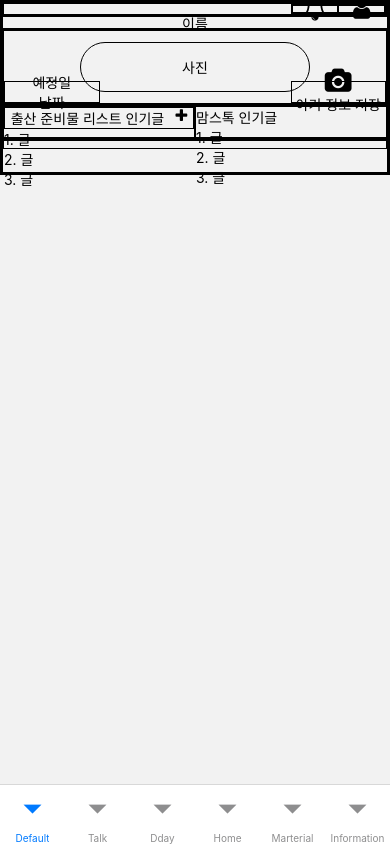
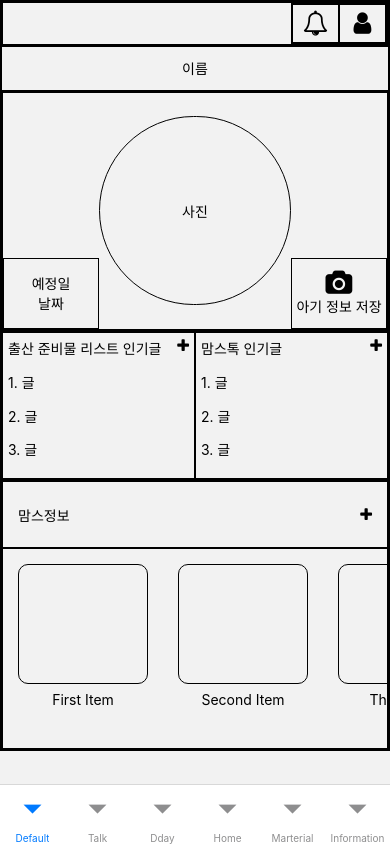
Before and after one commit to kwontaehoon/MomsNote, a React Native app: screen /Default in a window 390 px wide. Built offline with nearby package versions, Linux system fonts and the light colour scheme; what react-native-status-bar-height would draw is missing.

Commit message:
default, marterials main page update

```diff
--- a/component/Default.tsx
+++ b/component/Default.tsx
@@ -1,15 +1,16 @@
 import React from 'react'
-import { View, Text, StyleSheet } from 'react-native'
+import { View, Text, StyleSheet, FlatList } from 'react-native'
 import { getStatusBarHeight } from "react-native-status-bar-height"
 import Icon from 'react-native-vector-icons/FontAwesome'
 
 const styles = StyleSheet.create({
     container:{
         marginTop: getStatusBarHeight(),
-        borderWidth: 2,
+        borderWidth: 1,
+        height: '89%',
     },
     header:{
-        height: '8%',
+        height: '6%',
         borderWidth: 2,
         alignItems: 'flex-end',
     },
@@ -21,7 +22,7 @@ const styles = StyleSheet.create({
     },
     header2:{
         borderWidth: 1,
-        height: '8%',
+        height: '6%',
         alignItems: 'center',
         justifyContent: 'center',
     },
@@ -33,15 +34,15 @@ const styles = StyleSheet.create({
         justifyContent: 'center',
     },
     main:{
-        height: '44%',
+        height: '32%',
         borderWidth: 2,
         alignItems: 'center',
         justifyContent: 'center',
     },
     photoBox:{
         borderWidth: 1,
-        width: '60%',
-        height: '70%',
+        width: '50%',
+        height: '80%',
         borderRadius: 999,
         alignItems: 'center',
         justifyContent: 'center',
@@ -74,30 +75,89 @@ const styles = StyleSheet.create({
     bestBox:{
         width: '50%',
         borderWidth: 1,
+        padding: 5,
     },
     titleBox:{
-        borderWidth: 1,
+        height: '25%',
         flexDirection: 'row',
-        justifyContent: 'space-around',
+    },
+    plus:{
+        position: 'absolute',
+        right: 0,
+    },
+    text:{
+        height: '25%',
     },
     best2Box:{
         width: '50%',
         borderWidth: 1,
+        padding: 5,
     },
-    main3:{
-        height: '20%',
+    footer:{
+        height: '36%',
         borderWidth: 1,
     },
-    main3Header:{
+    footerHeader:{
         borderWidth: 1,
-        height: '30%',
+        height: '25%',
+        padding: 15,
+    },
+    titleBox2:{
+        height: '100%',
+        flexDirection: 'row',
+        alignItems: 'center',
     },
     main3Main:{
-
+        height: '75%',
+        borderWidth: 1,
+    },
+    albumBox:{
+        width: 140,
+        height: 160,
+        margin: 10,
+        padding: 5,
+    },
+    albumPhoto:{
+        height: '80%',
+        borderWidth: 1,
+        borderRadius: 10,
+    },
+    albumTitle:{
+        height: '20%',
+        alignItems: 'center',
+        justifyContent: 'center',
     },
 })
 const Default = () => {
 
+    const DATA = [
+        {
+          id: 'bd7acbea-c1b1-46c2-aed5-3ad53abb28ba',
+          title: 'First Item',
+        },
+        {
+          id: '3ac68afc-c605-48d3-a4f8-fbd91aa97f63',
+          title: 'Second Item',
+        },
+        {
+          id: '58694a0f-3da1-471f-bd96-145571e29d72',
+          title: 'Third Item',
+        },
+        {
+            id: '1',
+        },
+        {
+            id: '2',
+        },
+      ];
+
+
+    const renderItem = ({ item }) => (
+        <View style={styles.albumBox}>
+            <View style={styles.albumPhoto}></View>
+            <View style={styles.albumTitle}><Text>{item.title}</Text></View>
+        </View>
+      );
 
   return (
     <View style={styles.container}>
@@ -127,25 +187,33 @@ const Default = () => {
             <View style={styles.bestBox}>
                 <View style={styles.titleBox}>
                     <Text>출산 준비물 리스트 인기글</Text>
-                    <Icon name='plus' size={15} />
+                    <Icon name='plus' size={15} style={styles.plus}/>
                 </View>
-                <Text>1. 글</Text>
-                <Text>2. 글</Text>
-                <Text>3. 글</Text>
+                <Text style={styles.text}>1. 글</Text>
+                <Text style={styles.text}>2. 글</Text>
+                <Text style={styles.text}>3. 글</Text>
             </View>
             <View style={styles.best2Box}>
-                <Text>맘스톡 인기글</Text>
-                <Text>1. 글</Text>
-                <Text>2. 글</Text>
-                <Text>3. 글</Text>
+                <View style={styles.titleBox}>
+                    <Text>맘스톡 인기글</Text>
+                    <Icon name='plus' size={15} style={styles.plus} />
+                </View>
+                <Text style={styles.text}>1. 글</Text>
+                <Text style={styles.text}>2. 글</Text>
+                <Text style={styles.text}>3. 글</Text>
             </View>
         </View>
-        <View style={styles.main3}>
-            <View style={styles.main3Header}>
-
+        <View style={styles.footer}>
+            <View style={styles.footerHeader}>
+                <View style={styles.titleBox2}>
+                    <Text>맘스정보</Text>
+                    <Icon name='plus' size={15} style={styles.plus}/>
+                </View>
             </View>
             <View style={styles.main3Main}>
-
+                <FlatList data={DATA} renderItem={renderItem}
+                    keyExtractor={item => item.id} horizontal={true}>
+                </FlatList>
             </View>
         </View>
     </View>
--- a/component/Materials/Main.tsx
+++ b/component/Materials/Main.tsx
@@ -1,10 +1,132 @@
 import React from 'react'
-import { View, Text, StyleSheet } from 'react-native'
+import { getStatusBarHeight } from "react-native-status-bar-height"
+import { View, Text, StyleSheet, FlatList } from 'react-native'
+import Icon from 'react-native-vector-icons/FontAwesome'
+
+const styles = StyleSheet.create({
+  container:{
+    marginTop: getStatusBarHeight(),
+    borderWidth: 2,
+    height: '89%',
+  },
+  header:{
+    width: '100%',
+    height: '6%',
+    borderWidth: 1,
+    flexDirection: 'row',
+  },
+  headerBox:{
+    width: '50%',
+    flexDirection: 'row',
+    alignItems: 'center',
+    padding: 5,
+  },
+  iconBox:{
+    margin: 3,
+  },
+  header2:{
+    height: '6%',
+    borderWidth: 1,
+    flexDirection: 'row',
+  },
+  main:{
+    height: '78%',
+    borderWidth: 1,
+  },
+  mainBox:{
+    height: 55,
+    borderWidth: 1,
+    marginBottom: 10,
+  },
+
+  footer:{
+    height: '10%',
+    borderWidth: 1,
+    flexDirection: 'row',
+    alignItems: 'center',
+    justifyContent: 'center',
+    padding: 5,
+  },
+  footerBox:{
+    height: '50%',
+    alignItems: 'center',
+    justifyContent: 'center',
+  }
+})
 
 const Navigation = () => {
+
+  const DATA = [
+    {
+      id: '1',
+      title: 'First Item',
+    },
+    {
+      id: '2',
+      title: 'Second Item',
+    },
+    {
+      id: '3',
+      title: 'Third Item',
+    },
+    {
+      id: '4',
+    },
+    {
+      id: '5',
+    },
+    {
+      id: '6',
+    },
+    {
+      id: '7',
+    },
+    {
+      id: '8',
+    },
+  ];
+
+  const renderItem = ({ item }) => (
+    <View style={styles.mainBox}>
+
+    </View>
+  );
+
   return (
-    <View>
-        <Text>Merterials</Text>
+    <View style={styles.container}>
+        <View style={styles.header}>
+          <View style={styles.headerBox}>
+            <Text>출산준비물 리스트</Text>
+          </View>
+          <View style={[styles.headerBox, {justifyContent: 'flex-end'}]}>
+            <View style={styles.iconBox}><Icon name='bell-o' size={25}/></View>
+            <View style={styles.iconBox}><Icon name='bell-o' size={25}/></View>
+            <View style={styles.iconBox}><Icon name='bell-o' size={25}/></View>
+            <View style={styles.iconBox}><Icon name='bell-o' size={25}/></View>
+            <View style={styles.iconBox}><Icon name='bell-o' size={25}/></View>
+          </View>
+        </View>
+        <View style={styles.header2}>
+          <View style={styles.headerBox}>
+            <Text>전체 (5/37)</Text>
+          </View>
+          <View style={[styles.headerBox, {justifyContent: 'flex-end'}]}>
+            <View style={styles.iconBox}><Icon name='bell-o' size={25} /></View>
+            <View style={styles.iconBox}><Icon name='bell-o' size={25} style={{marginLeft: 10}}/></View>
+          </View>
+        </View>
+        <View style={styles.main}>
+          <FlatList data={DATA} renderItem={renderItem}
+              keyExtractor={item => item.id}>
+          </FlatList>
+        </View>
+        <View style={styles.footer}>
+          <View style={[styles.footerBox, {width: '20%', backgroundColor: 'black'}]}>
+            <Text style={{color: 'white'}}>자세히</Text>
+          </View>
+          <View style={[styles.footerBox, {width: '20%'}]}><Text>총예산</Text></View>
+          <View style={[styles.footerBox, {width: '60%'}]}><Text>브랜드 선택시 예산이 표기됩니다.</Text></View>
+        </View>
     </View>
   )
 }
--- a/component/Navigation.jsx
+++ b/component/Navigation.jsx
@@ -1,5 +1,5 @@
 import React from 'react'
-import { View, Text, StyleSheet } from 'react-native'
+import { View, Text, StyleSheet, LogBox } from 'react-native'
 import { NavigationContainer, TabActions } from '@react-navigation/native';
 import { createStackNavigator } from '@react-navigation/stack'
 import { createBottomTabNavigator } from '@react-navigation/bottom-tabs'
@@ -10,6 +10,8 @@ import Materials from './Materials/Main'
 import Talk from './Talk/Main'
 import Talk1 from './Talk/Talk1'
 import Default from './Default';
+
+LogBox.ignoreAllLogs();
 
 
 const Navigation = () => {
```
Also changed, not shown: 메모메모.txt.
